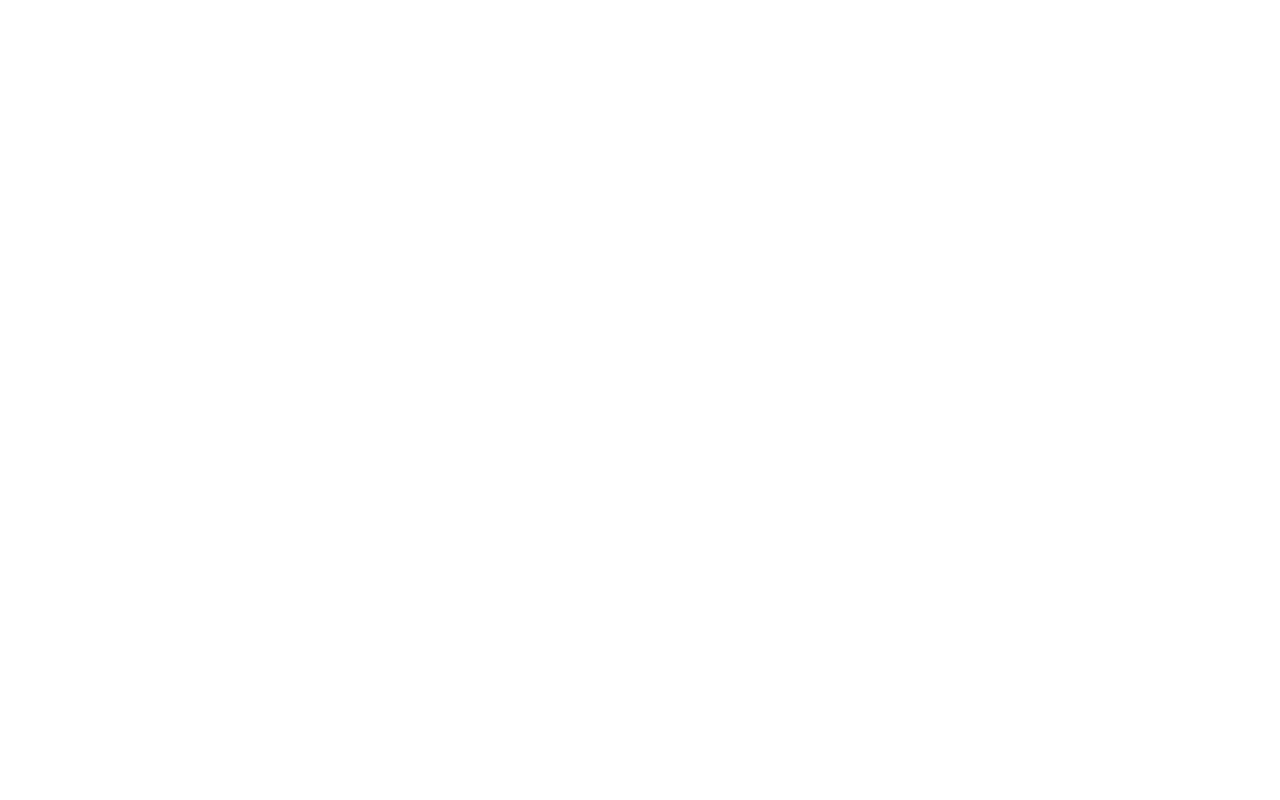
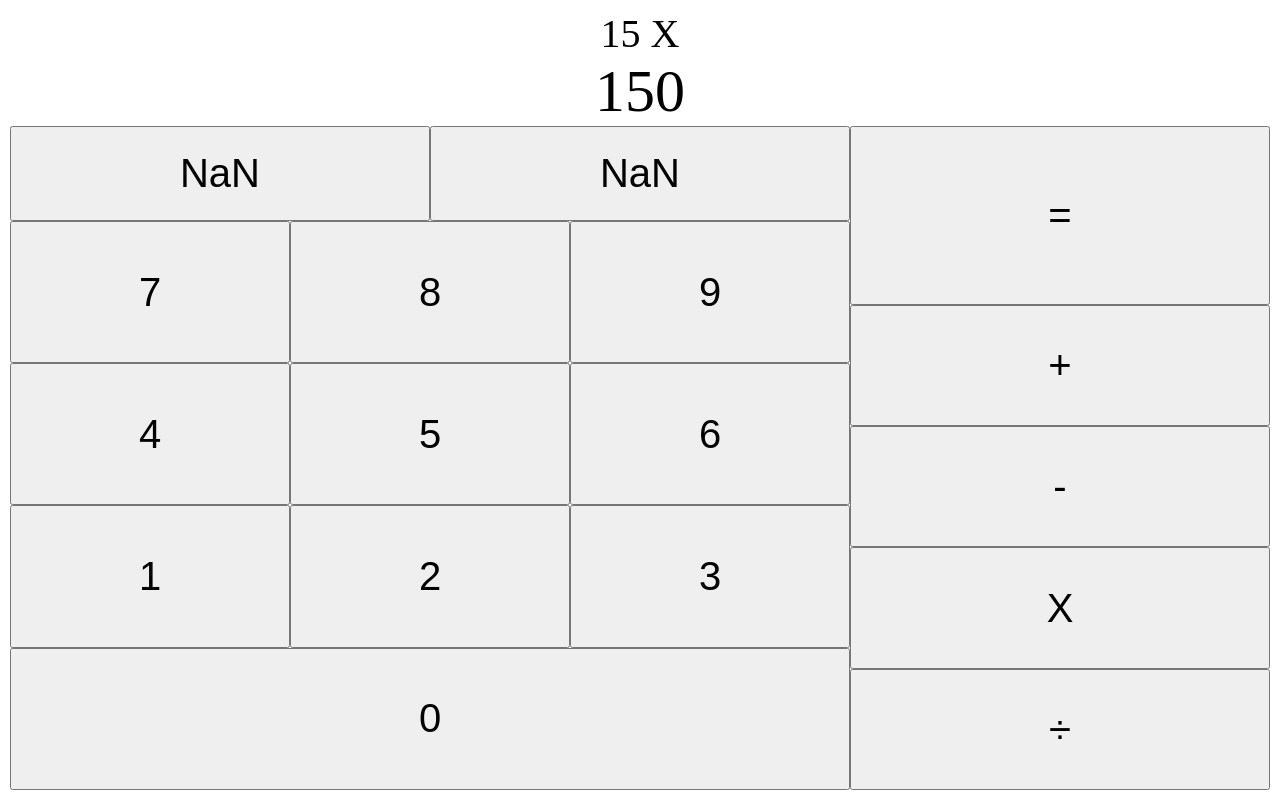
Before and after one commit to AkiPoh/OLD-calculator-PUBLIC, a plain HTML site: page index.html in a window 1280 px wide. Drawn offline with Linux system fonts and the light colour scheme.

Commit message:
Add basic UI without functionality

```diff
--- a/index.html
+++ b/index.html
@@ -8,6 +8,44 @@
     <title>Calculator</title>
 </head>
 <body>
-
+    <div id="calculator">
+        <div id="infoDisplay">15 X</div>
+        <div id="currentDisplay">150</div>
+        <div id="keypad">
+            <div id="keypadLeft">
+                <div id="keypadTopLeft">
+                    <button>NaN</button>
+                    <button>NaN</button>
+                </div>
+                <div id="keypadBottomLeft">
+                    <div class="numberRow">
+                        <button>7</button>
+                        <button>8</button>
+                        <button>9</button>
+                    </div>
+                    <div class="numberRow">
+                        <button>4</button>
+                        <button>5</button>
+                        <button>6</button>
+                    </div>
+                    <div class="numberRow">
+                        <button>1</button>
+                        <button>2</button>
+                        <button>3</button>
+                    </div>
+                    <div class="numberRow">
+                        <button>0</button>
+                    </div>
+                </div>
+            </div>
+            <div id="keypadRight">
+                <button id="equalButton">=</button>
+                <button id="plusButton">+</button>
+                <button id="substractButton">-</button>
+                <button id="multiplyButton">X</button>
+                <button id="divideButton">÷</button>
+            </div>
+        </div>
+    </div>
 </body>
 </html>
--- a/script.js
+++ b/script.js
@@ -24,6 +24,7 @@ function validateOperator (operator) { //true if good
     return ["+", "-", "*", "/"].includes(operator);
 }
 
+
 function operate (number1, number2, operator) {
     if (!validateNumber(number1)) {return `number 1: "${number1}" not valid input!`}
     if (!validateNumber(number2)) {return `number 2: "${number2}" not valid input!`}
@@ -41,4 +42,5 @@ function operate (number1, number2, operator) {
     return "ERROR: Operator function reached end without result!"
 }
 
+
 console.log(operate(1, 2, "/"))
--- a/style.css
+++ b/style.css
@@ -0,0 +1,78 @@
+body {
+    margin: 0px;
+    box-sizing: border-box;
+    height: 100vh;
+    display: flex;
+    justify-content: center;
+}
+
+* {
+    font-size: 5vh;
+}
+
+#calculator {
+    padding: 10px;
+    box-sizing: border-box;
+    height: 100%;
+    width: 100%;
+    display: flex;
+    justify-content: center;
+    align-items: center;
+    flex-direction: column;
+}
+
+#currentDisplay {
+    font-size: 1.5em;
+}
+
+#keypad {
+    flex: 1;
+    display: flex;
+    width: 100%;
+}
+
+#keypadLeft {
+    flex: 2;
+    display: flex;
+    flex-direction: column;
+    align-items: stretch;
+}
+
+#keypadTopLeft {
+    flex: 1;
+    display: flex;
+}
+
+#keypadBottomLeft {
+    flex: 6;
+    display: flex;
+    flex-direction: column;
+    align-items: stretch;
+}
+
+.numberRow {
+    flex: 1;
+    display: flex;
+    align-items: stretch;
+}
+
+#keypadRight {
+    flex: 1;
+    display: flex;
+    flex-direction: column;
+}
+
+#equalButton {
+    flex: 1.5;
+}
+
+button {
+    flex: 1;
+    box-sizing: border-box;
+}
+
+@media (max-width: 600px) {
+    #keypadLeft {
+        flex: 2.5;
+    }
+}
```
